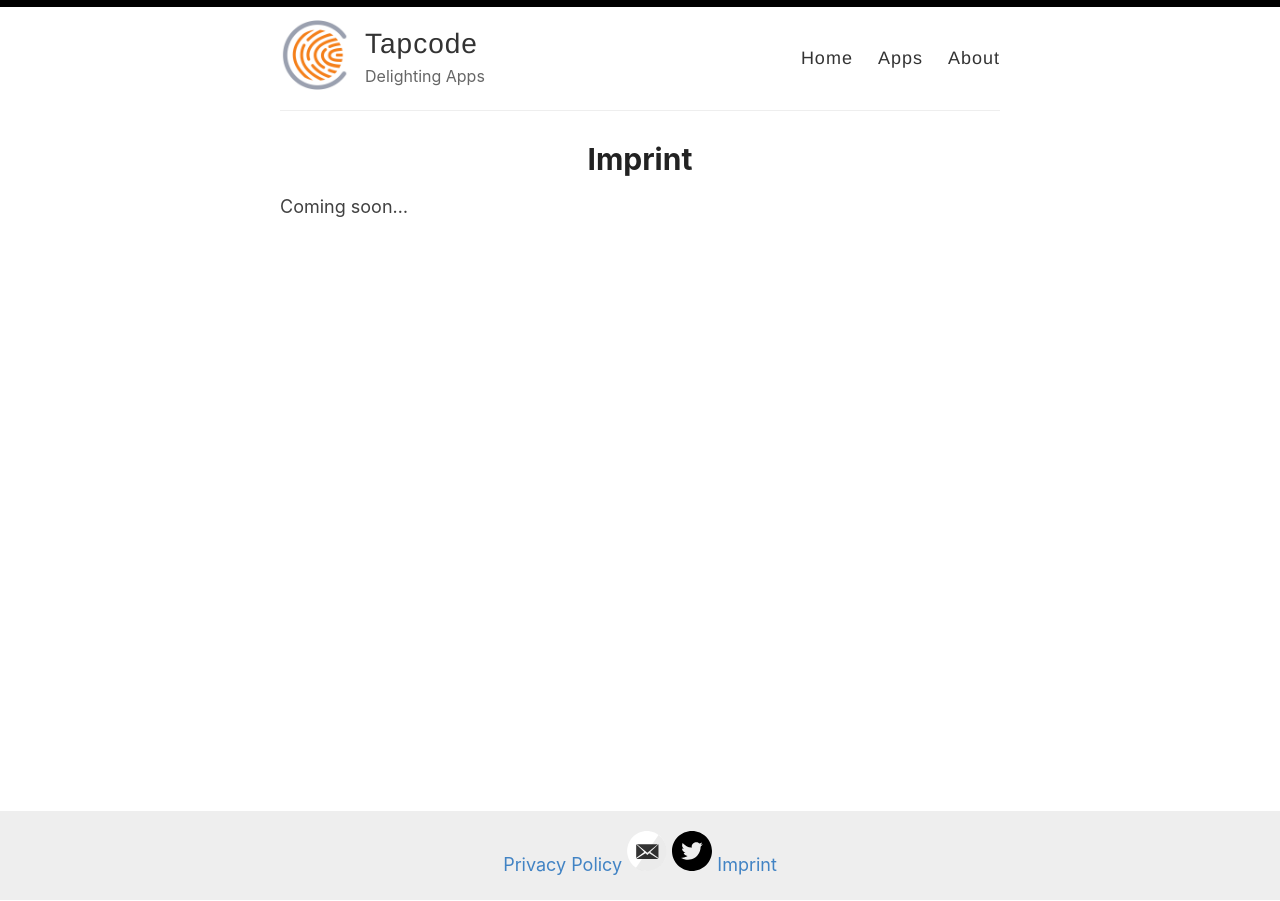
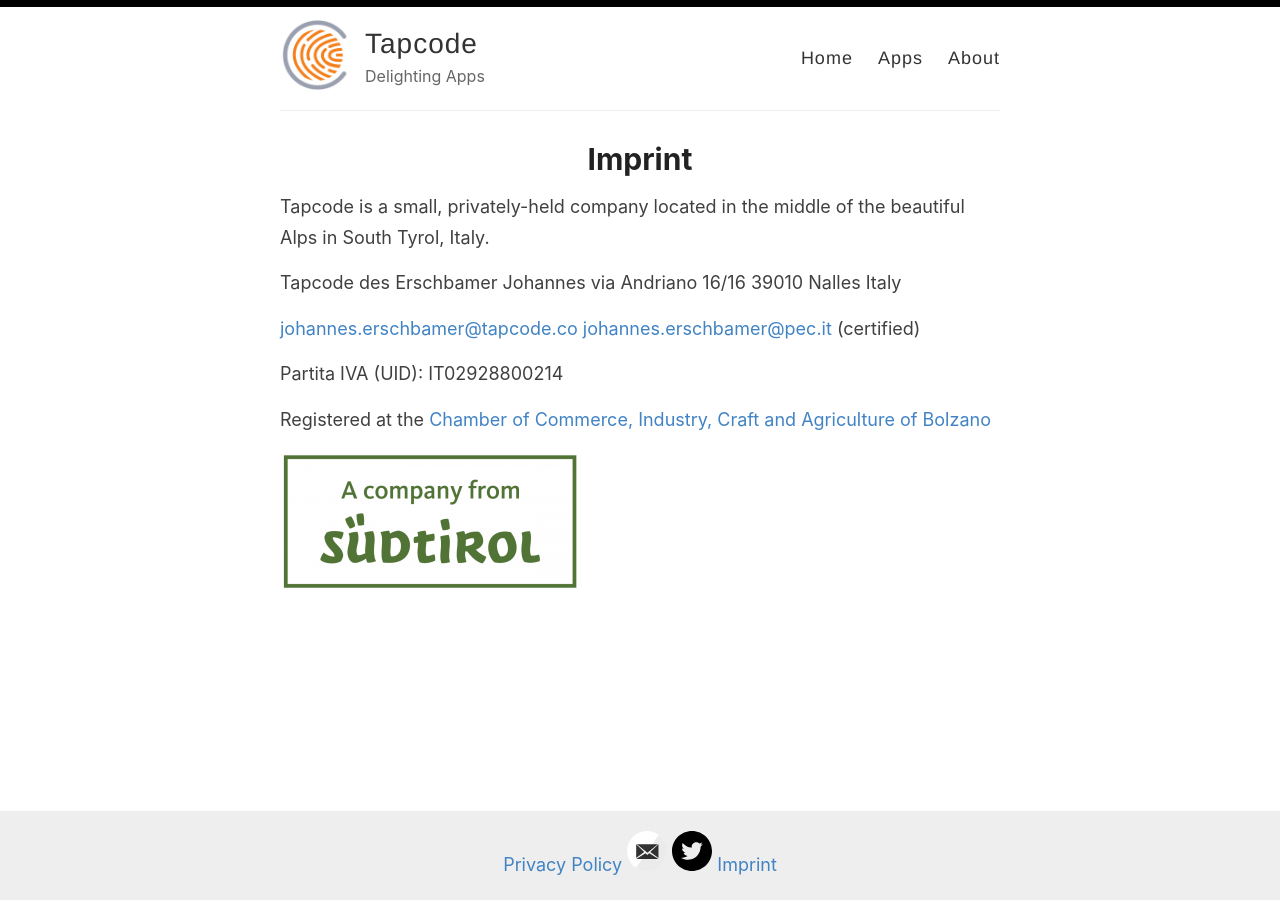
Before and after one commit to tapcode-apps/tapcode-webpage, a Jekyll site: the page built from _pages/imprint.md, in a window 1280 px wide. Built offline with Jekyll 4.4.1, drawn with Linux system fonts in a browser that asks for light colours.

Commit message:
Add imprint

```diff
--- a/_pages/imprint.md
+++ b/_pages/imprint.md
@@ -4,4 +4,18 @@
 permalink: /imprint/
 ---
 
-Coming soon...
+Tapcode is a small, privately-held company located in the middle of the beautiful Alps in South Tyrol, Italy.
+
+Tapcode des Erschbamer Johannes
+via Andriano 16/16
+39010 Nalles
+Italy
+
+[johannes.erschbamer@tapcode.co](mailto:johannes.erschbamer@tapcode.co)
+[johannes.erschbamer@pec.it](mailto:johannes.erschbamer@pec.it) (certified)
+
+Partita IVA (UID): IT02928800214
+
+Registered at the [Chamber of Commerce, Industry, Craft and Agriculture of Bolzano](https://www.registroimprese.it)
+
+[![South Tyrol Logo](../images/south_tyrol_logo.png)](https://www.suedtirol.info)
```
Also changed, not shown: images/south_tyrol_logo.png (added).
